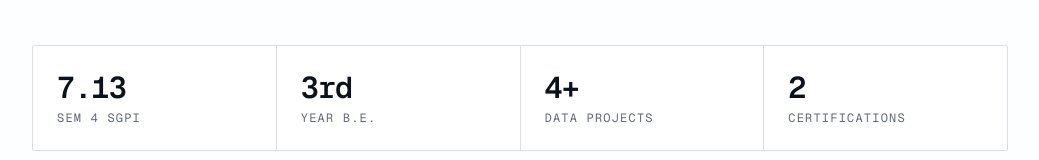
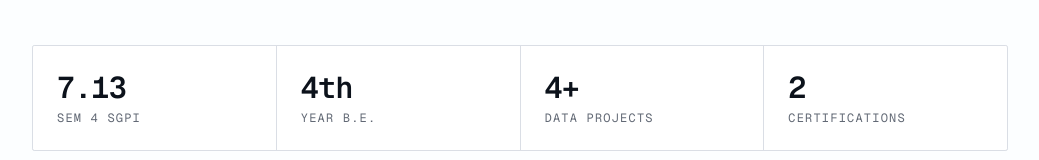
Before and after one commit to SahilNShinde/sahil-shinde-portfolio, a Next.js app: page / in a window 1280 px wide. Shown: the part 488-648 px from the top of the page, without its empty margins (120-1159 px from the left). Built offline with nearby package versions, Linux system fonts and the light colour scheme.

Commit message:
feat: update year level from B.E. Year 3 to Year 4

```diff
--- a/components/hero-section.tsx
+++ b/components/hero-section.tsx
@@ -2,7 +2,7 @@ import { Mail, Phone, Globe, MapPin, ArrowUpRight } from 'lucide-react'
 
 const metrics = [
   { value: '7.13', label: 'Sem 4 SGPI' },
-  { value: '3rd', label: 'Year B.E.' },
+  { value: '4th', label: 'Year B.E.' },
   { value: '4+', label: 'Data Projects' },
   { value: '2', label: 'Certifications' },
 ]
```
